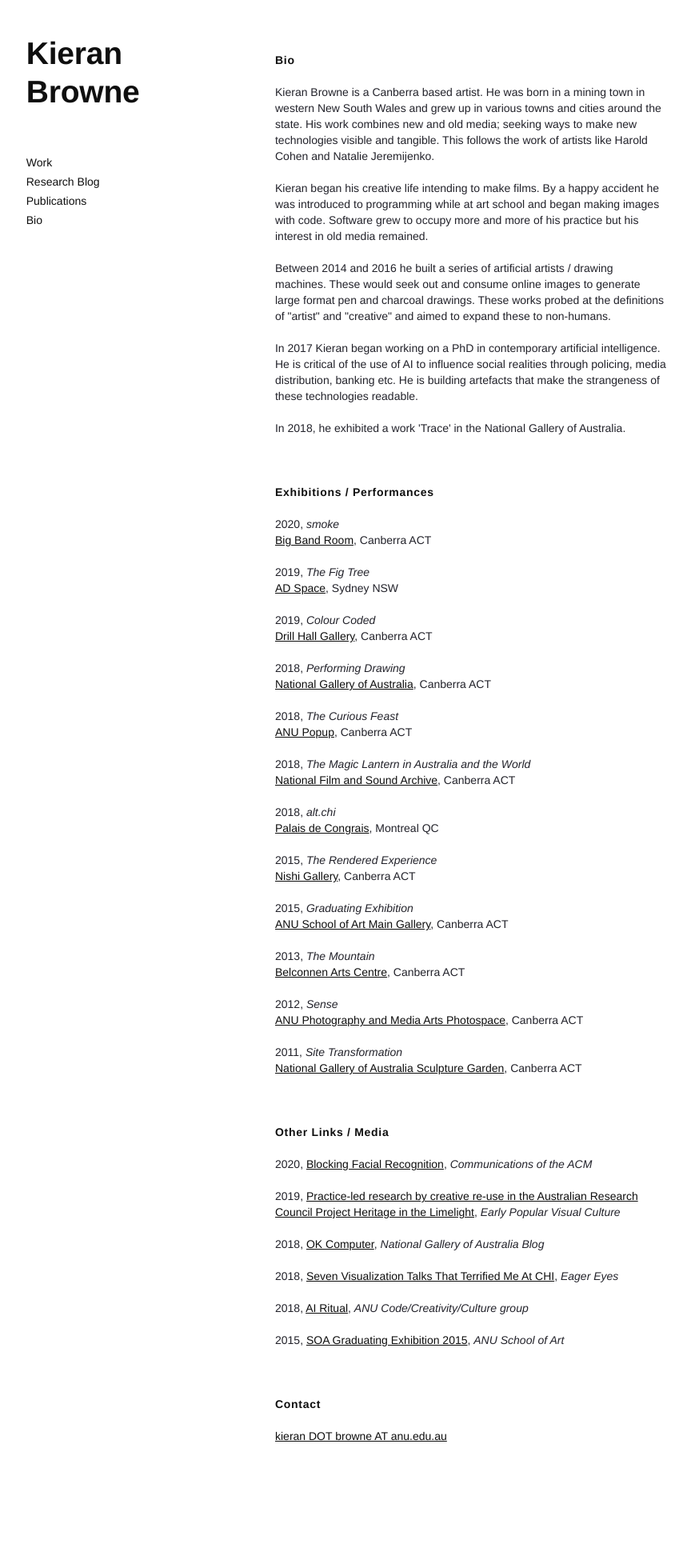
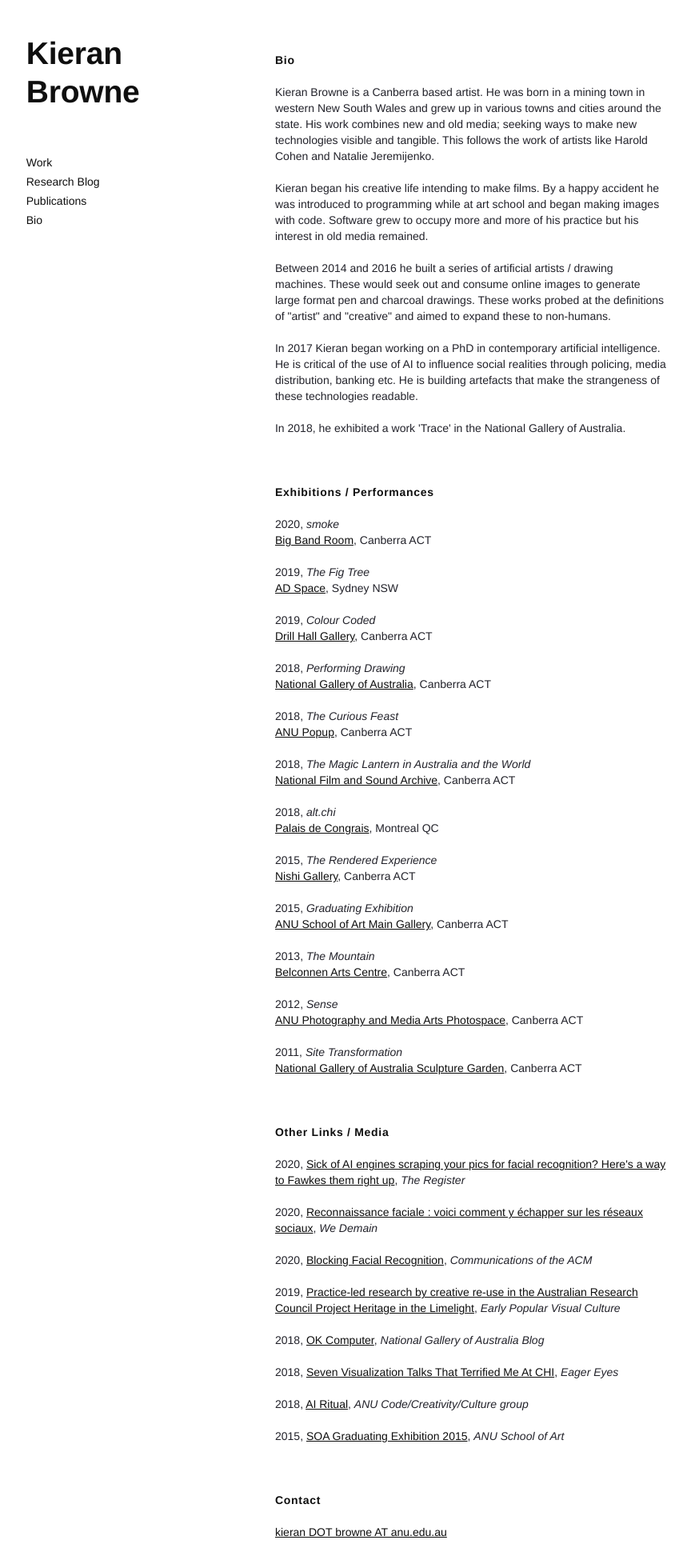
Before and after one commit to kieranbrowne/kieranbrowne.github.io, a Jekyll site: the page built from bio.html, in a window 1280 px wide. Shown: the whole page at 80% size, without its empty margins (106-970 px from the left). Built offline with Jekyll 4.4.1, drawn with Linux system fonts in a browser that asks for light colours; before the commit the page ends 1825 px from its top, so only the background shows below that.

Commit message:
added some media re camera adversaria

```diff
--- a/bio.html
+++ b/bio.html
@@ -59,6 +59,12 @@
 <h2>Other Links / Media</h2>
 
 <p>
+2020, <a href="https://www.theregister.com/2020/07/22/defeat_facial_recognition/">Sick of AI engines scraping your pics for facial recognition? Here's a way to Fawkes them right up</a>, <i>The Register</i>
+</p>
+<p>
+2020, <a href="https://www.wedemain.fr/Reconnaissance-faciale-voici-comment-y-echapper-sur-les-reseaux-sociaux_a4828.html">Reconnaissance faciale : voici comment y échapper sur les réseaux sociaux</a>, <i>We Demain</i>
+</p>
+<p>
 2020, <a href="https://cacm.acm.org/news/245844-blocking-facial-recognition/fulltext">Blocking Facial Recognition</a>, <i>Communications of the ACM</i>
 </p>
 <p>
```
